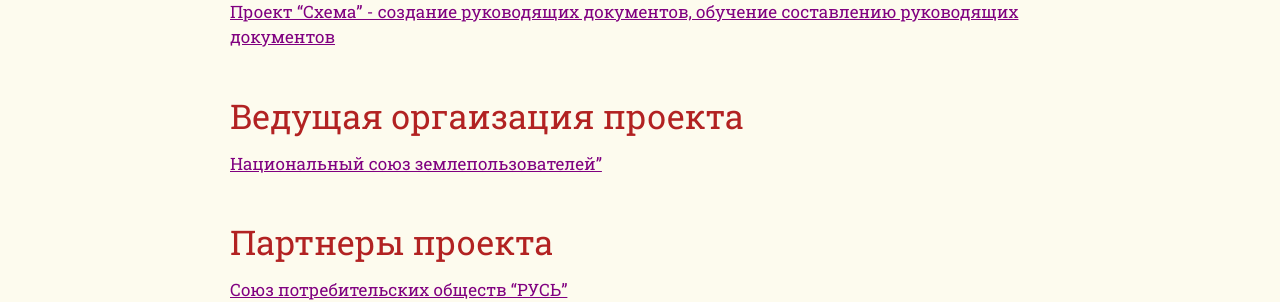
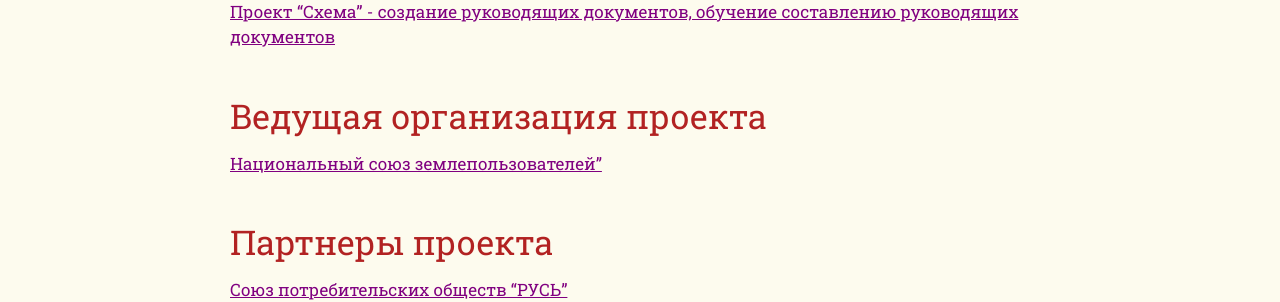
Before and after one commit to SergSi/land-use-art, a Jekyll site: the page built from _info/1-about.md, in a window 1280 px wide and 982 px high. Shown: the part 532-834 px from the top of the window. Built offline with Jekyll 4.4.1, drawn with Linux system fonts in a browser that asks for light colours; some web fonts are replaced.

Commit message:
Update 1-about.md

```diff
--- a/_info/1-about.md
+++ b/_info/1-about.md
@@ -20,7 +20,7 @@
 
 <a href="https://t.me/+RDilw91lQY0yMzgy" target="_blank" style="color: purple;">Проект "Схема" - создание руководящих документов, обучение составлению руководящих документов</a>
 
-# Ведущая оргаизация проекта
+# Ведущая организация проекта
 
 <a href="https://nsz.su/" target="_blank" style="color: purple;">Национальный союз землепользователей”</a>
 
```
